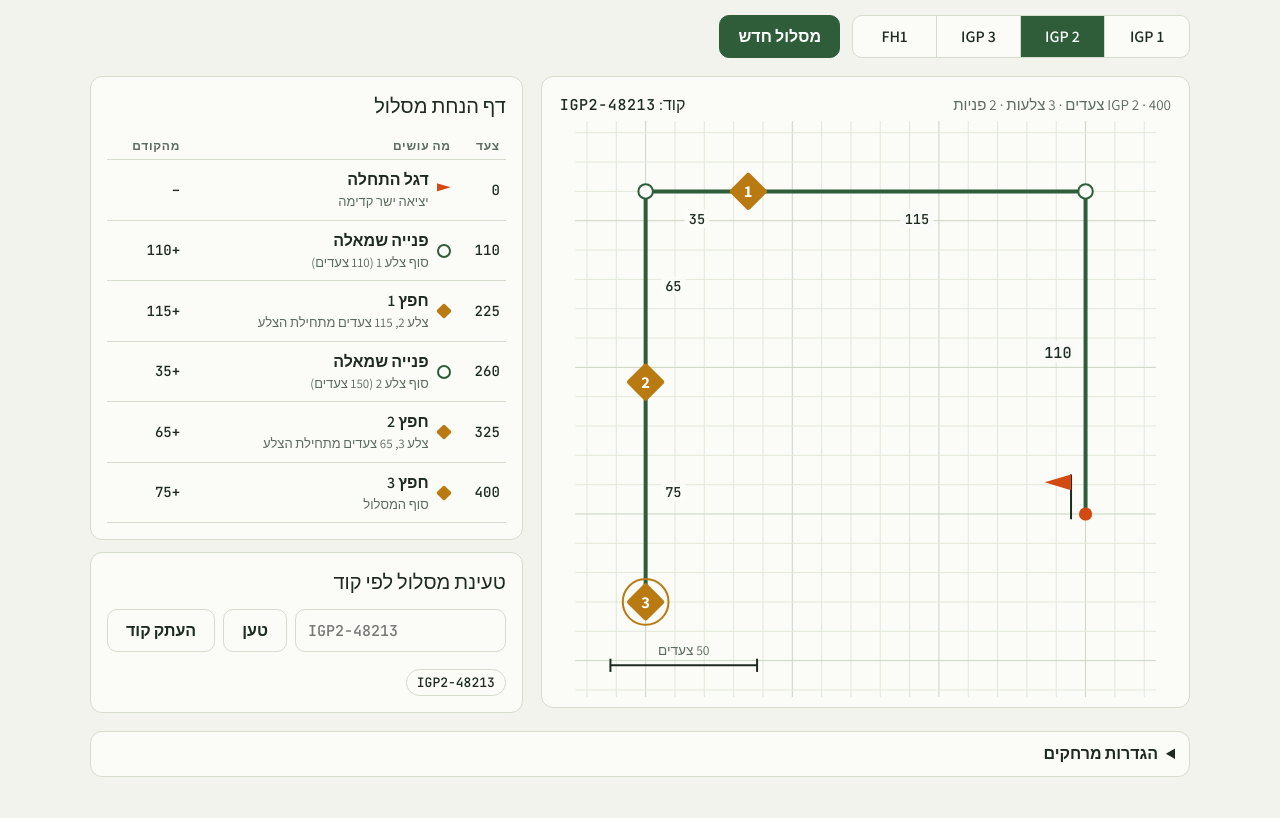
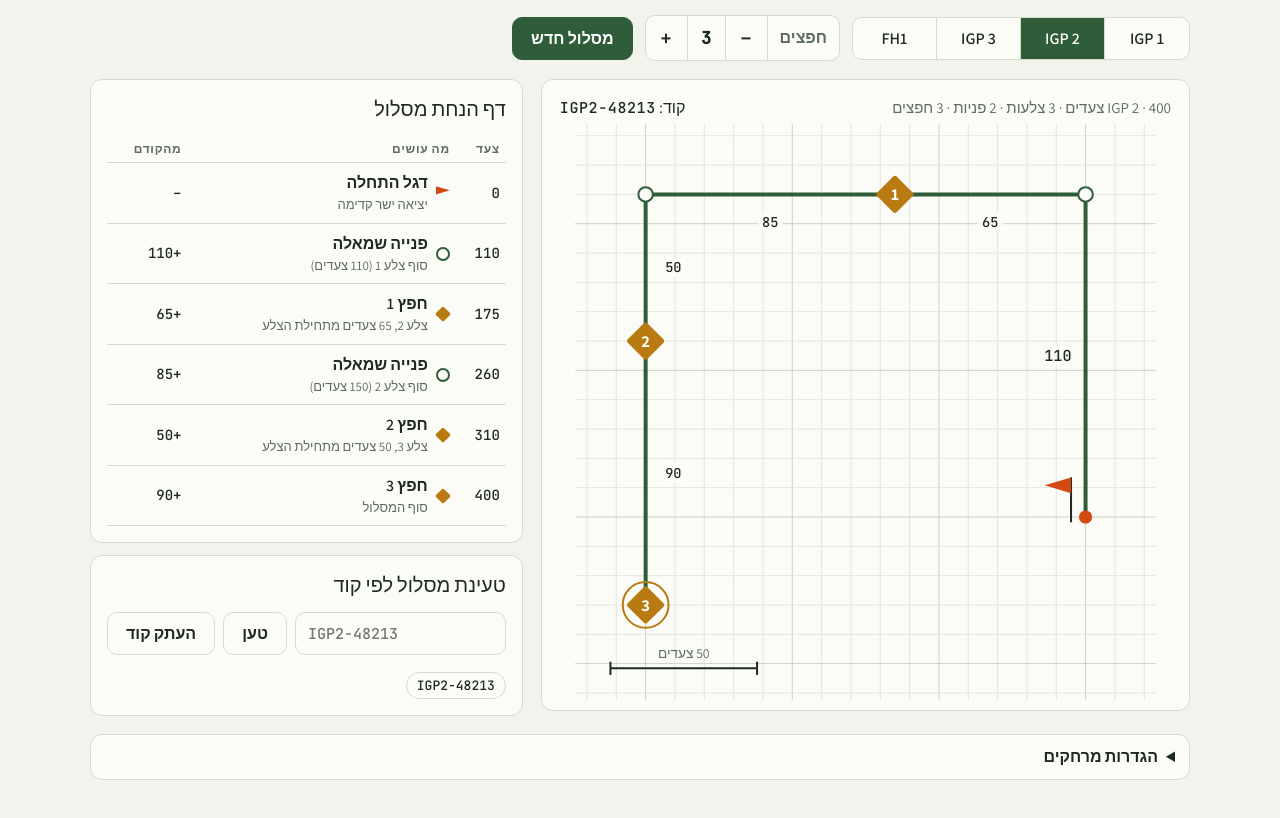
Before and after one commit to Yakir91/igp-tracking-generator, a plain HTML site: page index.html in a window 1280 px wide. Shown: the part 92-910 px from the top of the page. Drawn offline with Linux system fonts and the light colour scheme.

Commit message:
Add adjustable object count (1-12, min 20 steps apart)
Co-Authored-By: Claude Opus 5.5 <noreply@anthropic.com>
Claude-Session: https://claude.ai/code/session_0144VNsjrWw95TLxkDVpw4Uc

```diff
--- a/index.html
+++ b/index.html
@@ -43,6 +43,11 @@ header p{margin:4px 0 0;color:var(--muted)}
 .seg button[aria-pressed="true"]{background:var(--accent);color:var(--accent-ink)}
 .btn{font:700 16px var(--f-body);border-radius:10px;padding:10px 18px;cursor:pointer;border:1px solid var(--accent);background:var(--accent);color:var(--accent-ink)}
 .btn.ghost{background:transparent;color:var(--ink);border-color:var(--line);font-weight:600}
+.stepper{display:inline-flex;align-items:center;border:1px solid var(--line);border-radius:10px;background:var(--paper);overflow:hidden}
+.stepper .stlbl{padding:0 12px;font-weight:600;color:var(--muted)}
+.stepper button{font:700 20px var(--f-body);width:42px;height:44px;border:0;border-inline-start:1px solid var(--line);background:transparent;color:var(--ink);cursor:pointer}
+.stepper button:disabled{opacity:.35;cursor:default}
+.stepper output{font:600 17px var(--f-mono);min-width:38px;text-align:center;border-inline-start:1px solid var(--line);line-height:44px}
 button:focus-visible,input:focus-visible,summary:focus-visible{outline:3px solid var(--flag);outline-offset:2px}
 
 .main{display:grid;grid-template-columns:minmax(0,1.5fr) minmax(0,1fr);gap:18px;align-items:start}
@@ -111,6 +116,12 @@ summary{cursor:pointer;font-weight:600}
       <button id="lv3" data-lv="IGP3" aria-pressed="false">IGP 3</button>
       <button id="lvfh1" data-lv="FH1" aria-pressed="false">FH1</button>
     </div>
+    <div class="stepper" role="group" aria-label="מספר חפצים">
+      <span class="stlbl">חפצים</span>
+      <button id="objminus" aria-label="הסר חפץ">−</button>
+      <output id="objcount" aria-live="polite">3</output>
+      <button id="objplus" aria-label="הוסף חפץ">+</button>
+    </div>
     <button class="btn" id="gen">מסלול חדש</button>
   </div>
 
@@ -151,7 +162,7 @@ summary{cursor:pointer;font-weight:600}
       <label for="sBefore">מינימום צעדים בין חפץ לפנייה שאחריו<input id="sBefore" type="number" min="0" step="5" value="30"></label>
       <label for="sAfter">מינימום צעדים אחרי פנייה עד חפץ<input id="sAfter" type="number" min="0" step="5" value="30"></label>
       <label for="sStart">מינימום צעדים מהדגל עד חפץ ראשון<input id="sStart" type="number" min="0" step="5" value="50"></label>
-      <label for="sGap">מינימום צעדים בין חפצים<input id="sGap" type="number" min="10" step="5" value="40"></label>
+      <label for="sGap">מינימום צעדים בין חפצים<input id="sGap" type="number" min="10" step="5" value="20"></label>
       <label for="sLeg">אורך צלע מינימלי<input id="sLeg" type="number" min="40" step="10" value="50"></label>
       <label for="sSep">מרחק מינימלי בין צלעות לא סמוכות<input id="sSep" type="number" min="10" step="5" value="40"></label>
     </div>
@@ -164,11 +175,12 @@ summary{cursor:pointer;font-weight:600}
 const LEVELS={IGP1:{name:'IGP 1',steps:300,legs:3},IGP2:{name:'IGP 2',steps:400,legs:3},IGP3:{name:'IGP 3',steps:600,legs:5},FH1:{name:'FH1',steps:800,legs:5}};
 const DIRS=[[0,-1],[1,0],[0,1],[-1,0]];
 const $=id=>document.getElementById(id);
-let level='IGP2', current=null;
+let level='IGP2', current=null, objCount=3;
+const OBJ_MIN=1, OBJ_MAX=12;
 
 function mulberry32(a){return function(){a|=0;a=a+0x6D2B79F5|0;let t=Math.imul(a^a>>>15,1|a);t=t+Math.imul(t^t>>>7,61|t)^t;return((t^t>>>14)>>>0)/4294967296}}
 const num=(id,d)=>{const v=parseInt($(id).value,10);return isFinite(v)&&v>=0?v:d};
-function settings(){return{before:num('sBefore',30),after:num('sAfter',30),start:num('sStart',50),gap:Math.max(10,num('sGap',40)),minLeg:Math.max(40,num('sLeg',50)),sep:num('sSep',40)}}
+function settings(){return{before:num('sBefore',30),after:num('sAfter',30),start:num('sStart',50),gap:Math.max(10,num('sGap',20)),minLeg:Math.max(40,num('sLeg',50)),sep:num('sSep',40)}}
 
 function segDist(a,b){ // axis-aligned segments
   const ax0=Math.min(a[0][0],a[1][0]),ax1=Math.max(a[0][0],a[1][0]),ay0=Math.min(a[0][1],a[1][1]),ay1=Math.max(a[0][1],a[1][1]);
@@ -197,21 +209,27 @@ function tryTrack(rng,cfg,S){
     for(let o=Math.ceil(lo/5)*5;o<=hi;o+=5){if(cum+o>=S.start&&o>0)cand.push({leg:i,off:o,cum:cum+o})}
     cum+=L;
   });
-  if(cand.length<2)return null;
-  for(let k=0;k<60;k++){
-    const a=cand[Math.floor(rng()*cand.length)],b=cand[Math.floor(rng()*cand.length)];
-    const [x,y]=a.cum<b.cum?[a,b]:[b,a];
-    if(y.cum-x.cum>=S.gap){
-      const objs=[x,y,{leg:n-1,off:lens[n-1],cum:cfg.steps}];
-      return{lens,pts,turns,heads,objs};
-    }
-  }
-  return null;
+  return{lens,pts,turns,heads,cand};
 }
 
-function generate(lv,seed){
+// Objects are added one at a time, each at a random valid spot. Object k always
+// uses the same random draw for a given track, so adding one keeps the others in place.
+function placeObjects(t,count,S){
+  const picked=[];
+  for(let k=0;k<count-1;k++){
+    const ok=t.cand.filter(c=>picked.every(p=>Math.abs(p.cum-c.cum)>=S.gap));
+    if(!ok.length)break;
+    const r=mulberry32((t.seed*2654435761+(k+1)*40503)>>>0);r();
+    picked.push(ok[Math.floor(r()*ok.length)]);
+  }
+  const n=t.lens.length;
+  t.objs=picked.sort((a,b)=>a.cum-b.cum).concat([{leg:n-1,off:t.lens[n-1],cum:t.steps}]);
+  t.count=count;t.short=count-t.objs.length;
+}
+
+function generate(lv,seed,count){
   const cfg=LEVELS[lv],S=settings(),rng=mulberry32(seed*2654435761>>>0);
-  for(let i=0;i<3000;i++){const t=tryTrack(rng,cfg,S);if(t){t.level=lv;t.seed=seed;t.steps=cfg.steps;return t}}
+  for(let i=0;i<3000;i++){const t=tryTrack(rng,cfg,S);if(t){t.level=lv;t.seed=seed;t.steps=cfg.steps;placeObjects(t,count,S);return t}}
   return null;
 }
 
@@ -255,7 +273,7 @@ function draw(t){
   // objects
   t.objs.forEach((o,i)=>{
     const [x,y]=along(t,o),r=s*1.05;
-    if(i===2)el('circle',{cx:x,cy:y,r:r*1.65,class:'objring','vector-effect':'non-scaling-stroke'},svg);
+    if(i===t.objs.length-1)el('circle',{cx:x,cy:y,r:r*1.65,class:'objring','vector-effect':'non-scaling-stroke'},svg);
     el('rect',{x:x-r,y:y-r,width:r*2,height:r*2,rx:r*0.2,transform:`rotate(45 ${x} ${y})`,class:'objd'},svg);
     el('text',{x,y:y+r*0.42,'text-anchor':'middle','font-size':r*1.2,class:'objt'},svg,i+1);
   });
@@ -272,19 +290,20 @@ function rowsFor(t){
   const ev=[{at:0,kind:'flag',title:'דגל התחלה',sub:'יציאה ישר קדימה'}];
   let cum=0;
   t.lens.forEach((L,i)=>{cum+=L;if(i<t.lens.length-1)ev.push({at:cum,kind:'turn',title:t.turns[i]===1?'פנייה ימינה':'פנייה שמאלה',sub:`סוף צלע ${i+1} (${L} צעדים)`})});
-  t.objs.forEach((o,i)=>ev.push({at:o.cum,kind:'obj',title:`חפץ ${i+1}`,sub:i===2?'סוף המסלול':`צלע ${o.leg+1}, ${o.off} צעדים מתחילת הצלע`}));
+  t.objs.forEach((o,i)=>ev.push({at:o.cum,kind:'obj',title:`חפץ ${i+1}`,sub:i===t.objs.length-1?'סוף המסלול':`צלע ${o.leg+1}, ${o.off} צעדים מתחילת הצלע`}));
   ev.sort((a,b)=>a.at-b.at||(a.kind==='obj'?1:-1));
   let prev=0;
   return ev.map(e=>{const d=e.at-prev;prev=e.at;return`<tr><td class="n">${e.at}</td><td><div class="ev"><span class="pip ${e.kind}"></span><div>${e.title}<small>${e.sub}</small></div></div></td><td class="n">${e.kind==='flag'?'–':'+'+d}</td></tr>`}).join('');
 }
 
-const codeOf=t=>`${t.level}-${t.seed}`;
+const codeOf=t=>`${t.level}-${t.seed}`+(t.count!==3?`-${t.count}`:'');
 function store(k,v){try{localStorage.setItem(k,v)}catch(e){}}
 function load(k){try{return localStorage.getItem(k)}catch(e){return null}}
 function recents(){try{return JSON.parse(load('trk-recent')||'[]')}catch(e){return[]}}
 function pushRecent(c){const r=recents().filter(x=>x!==c);r.unshift(c);store('trk-recent',JSON.stringify(r.slice(0,6)));renderRecent()}
 function renderRecent(){const box=$('recent');box.innerHTML='';recents().forEach(c=>{const b=document.createElement('button');b.className='chip';b.textContent=c;b.dir='ltr';b.onclick=()=>show(c);box.appendChild(b)})}
 
+function setCount(c){objCount=Math.min(OBJ_MAX,Math.max(OBJ_MIN,c));$('objcount').textContent=objCount;$('objminus').disabled=objCount<=OBJ_MIN;$('objplus').disabled=objCount>=OBJ_MAX}
 function setLevel(lv){level=lv;document.querySelectorAll('.seg button').forEach(b=>b.setAttribute('aria-pressed',String(b.dataset.lv===lv)))}
 
 function render(t){
@@ -292,19 +311,23 @@ function render(t){
   $('svgbox').replaceChildren(draw(t));
   $('rows').innerHTML=rowsFor(t);
   $('code').textContent=codeOf(t);
-  $('summary').textContent=`${LEVELS[t.level].name} · ${t.steps} צעדים · ${t.lens.length} צלעות · ${t.turns.length} פניות`;
+  $('summary').textContent=`${LEVELS[t.level].name} · ${t.steps} צעדים · ${t.lens.length} צלעות · ${t.turns.length} פניות · ${t.objs.length} חפצים`;
   pushRecent(codeOf(t));
 }
 
 function show(code){
-  const m=/^\s*(IGP\s*[123]|FH\s*1)\s*-\s*(\d{1,9})\s*$/i.exec(code||'');
-  if(!m){$('msg').textContent='הקוד צריך להיראות כך: IGP2-48213 או FH1-48213';return}
-  const lv=m[1].replace(/\s/g,'').toUpperCase(),seed=+m[2];setLevel(lv);
-  const t=generate(lv,seed);
+  const m=/^\s*(IGP\s*[123]|FH\s*1)\s*-\s*(\d{1,9})\s*(?:-\s*(\d{1,2}))?\s*$/i.exec(code||'');
+  if(!m){$('msg').textContent='הקוד צריך להיראות כך: IGP2-48213, ועם מספר חפצים: IGP2-48213-5';return}
+  const lv=m[1].replace(/\s/g,'').toUpperCase(),seed=+m[2];setLevel(lv);setCount(m[3]?+m[3]:3);
+  const t=generate(lv,seed,objCount);
   if(!t){$('msg').textContent='לא נמצא מסלול שעומד בהגדרות. נסה להקטין את המרחקים המינימליים.';return}
-  $('msg').textContent='';render(t);
+  render(t);
+  $('msg').textContent=t.short>0?`אין מקום ל-${t.count} חפצים במסלול הזה; הונחו ${t.objs.length}.`:'';
 }
-function fresh(){show(`${level}-${10000+Math.floor(Math.random()*90000)}`)}
+function fresh(){show(`${level}-${10000+Math.floor(Math.random()*90000)}-${objCount}`)}
+function changeCount(d){setCount(objCount+d);if(current)show(`${current.level}-${current.seed}-${objCount}`)}
+$('objminus').addEventListener('click',()=>changeCount(-1));
+$('objplus').addEventListener('click',()=>changeCount(1));
 
 document.querySelectorAll('.seg button').forEach(b=>b.addEventListener('click',()=>{setLevel(b.dataset.lv);fresh()}));
 $('gen').addEventListener('click',fresh);
```
Also changed, not shown: 1 other file.
